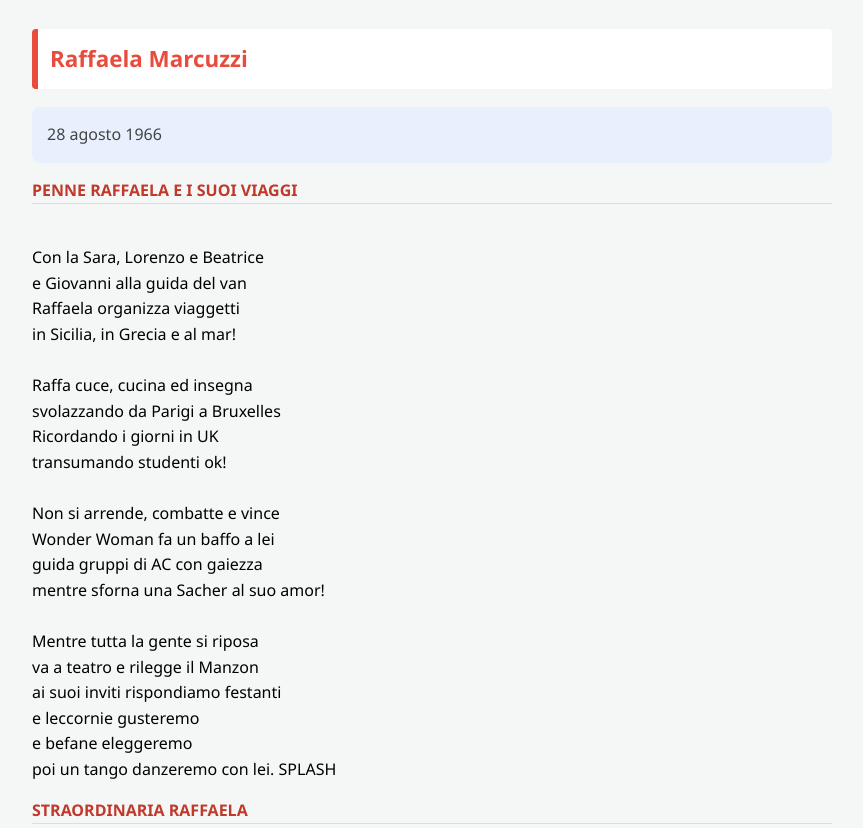
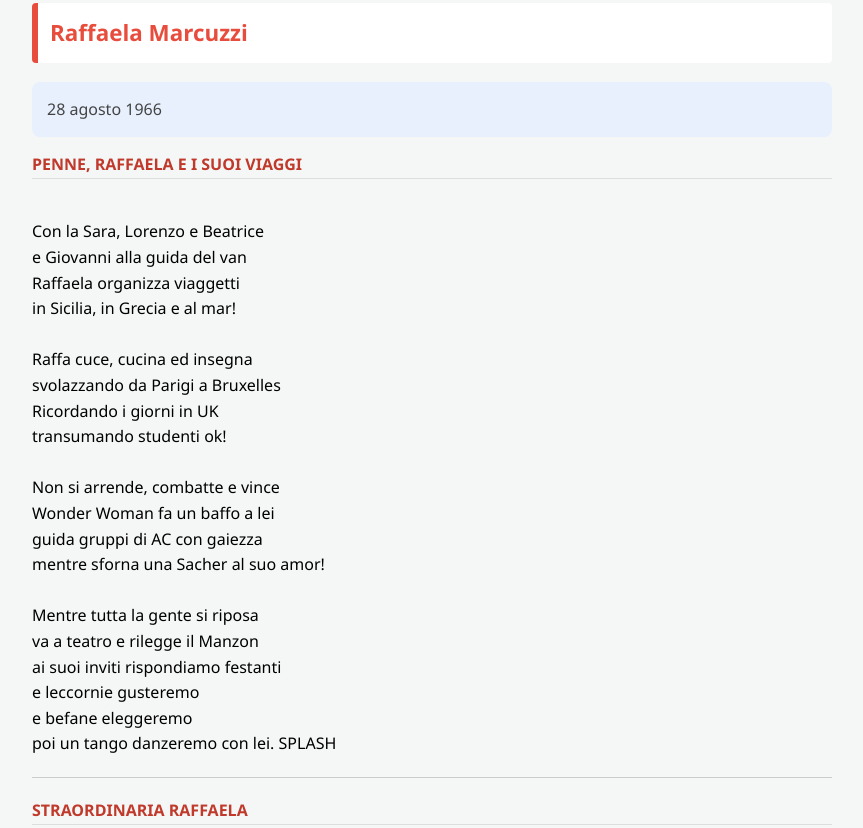
Before and after one commit to maiuto/giovanissimi_anni_80, a plain HTML site: page index.html in a window 1280 px wide. Shown: the part 9005-9833 px from the top of the page, without its empty margins (208-1071 px from the left). Drawn offline with Linux system fonts and the light colour scheme.

Commit message:
Update index.html

```diff
--- a/index.html
+++ b/index.html
@@ -146,7 +146,6 @@
 
     <span class="titolo-canzone">GIOVANNI</span>
     <div class="testo-canzone">
-
         Sogni un viaggio tutto l’anno e all’improvviso eccoti qua,
         Raffa è partita per la gita e tu sei solo quaggiù in città.
         Senti la centrifuga finire: ora il bucato tu stenderai!!
@@ -409,7 +408,7 @@
     <h2 id="raffaela">Raffaela Marcuzzi</h2>
     <p class="intro-tappa">28 agosto 1966</p>
 
-    <span class="titolo-canzone">PENNE RAFFAELA E I SUOI VIAGGI</span>
+    <span class="titolo-canzone">PENNE, RAFFAELA E I SUOI VIAGGI</span>
     <div class="testo-canzone">
       Con la Sara, Lorenzo e Beatrice
       e Giovanni alla guida del van
@@ -433,7 +432,7 @@
       e befane eleggeremo
       poi un tango danzeremo con lei.     SPLASH
     </div>
-
+    <hr />
     <span class="titolo-canzone">STRAORDINARIA RAFFAELA</span>
     <div class="testo-canzone">
         Voglia di viaggiare e poi,
@@ -530,7 +529,7 @@
       Ciao ciao, sei grande Carla, vai vai,  sei grande Carla.
       Ciao ciao, sei grande Carla, ciao ciao, ciao.
     </div>
-
+    <hr />
     <span class="titolo-canzone">IN DIRETTA PER CARLA</span>
     <div class="testo-canzone">
         Carla
```
